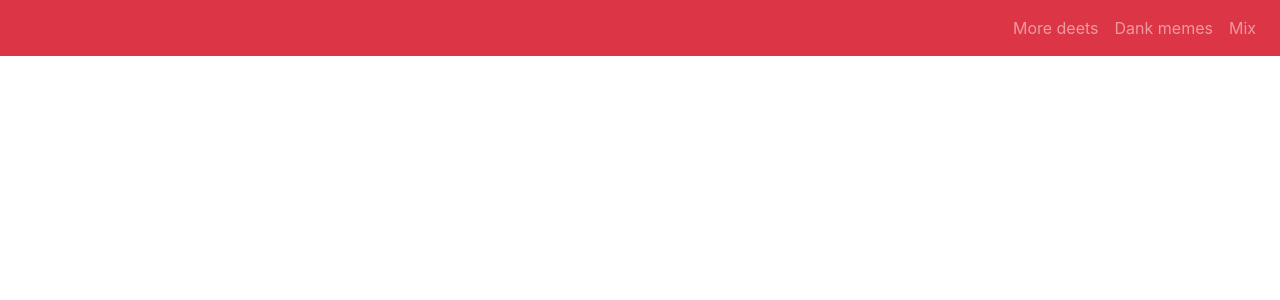
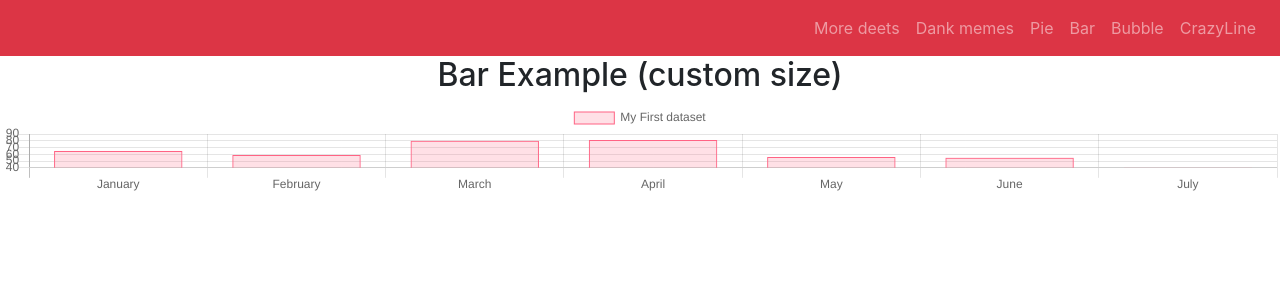
Before and after one commit to dhruvinparikh/react-data-visualization, a React (Create React App) app: page /bar in a window 1280 px wide. Shown: the top 300 px of the page. Built offline with nearby package versions, Linux system fonts and the light colour scheme.

Commit message:
add bar bubble crazyline pie

```diff
--- a/package.json
+++ b/package.json
@@ -11,6 +11,7 @@
     "bootstrap": "^4.5.0",
     "chart.js": "^2.9.3",
     "granim": "^2.0.0",
+    "rcolor": "^2.0.2",
     "react": "^16.13.1",
     "react-bootstrap": "^1.2.2",
     "react-chartjs-2": "^2.9.0",
--- a/src/App.js
+++ b/src/App.js
@@ -6,6 +6,9 @@ import Navbar from "./component/Navbar";
 // import Pricing from "./component/Pricing";
 import MoreDeets from "./component/MoreDeets";
 import Pie from "./component/pie";
+import Bar from "./component/bar";
+import Bubble from "./component/bubble";
+import CrazyLine from "./component/crazyLine";
 // import Features from "./component/Features";
 import {
   BrowserRouter as Router,
@@ -35,8 +38,17 @@ const NavBar = () => {
           <Route path="/Dankmemes" component={DankMemes}>
             <DankMemes />
           </Route>
-          <Route path="/mix" component={Pie}>
+          <Route path="/pie" component={Pie}>
             <Pie />
+          </Route>
+          <Route path="/bar" component={Bar}>
+            <Bar />
+          </Route>
+          <Route path="/bubble" component={Bubble}>
+            <Bubble />
+          </Route>
+          <Route path="/crazyline" component={CrazyLine}>
+            <CrazyLine />
           </Route>
         </Switch>
       </Router>
--- a/src/component/Navbar.js
+++ b/src/component/Navbar.js
@@ -41,9 +41,24 @@ const NavBar = () => {
                 Dank memes
               </ReactBootStrap.Nav.Link>
             </Link>
-            <Link to="/mix">
-              <ReactBootStrap.Nav.Link eventKey={2} href="#mix">
-                Mix
+            <Link to="/pie">
+              <ReactBootStrap.Nav.Link eventKey={3} href="#pie">
+                Pie
+              </ReactBootStrap.Nav.Link>
+            </Link>
+            <Link to="/bar">
+              <ReactBootStrap.Nav.Link eventKey={4} href="#bar">
+                Bar
+              </ReactBootStrap.Nav.Link>
+            </Link>
+            <Link to="/bubble">
+              <ReactBootStrap.Nav.Link eventKey={4} href="#bubble">
+                Bubble
+              </ReactBootStrap.Nav.Link>
+            </Link>
+            <Link to="/crazyLine">
+              <ReactBootStrap.Nav.Link eventKey={5} href="#crazyline">
+                CrazyLine
               </ReactBootStrap.Nav.Link>
             </Link>
           </ReactBootStrap.Nav>
--- /dev/null
+++ b/src/component/bar.js
@@ -0,0 +1,35 @@
+import React from "react";
+import { Bar } from "react-chartjs-2";
+
+const data = {
+  labels: ["January", "February", "March", "April", "May", "June", "July"],
+  datasets: [
+    {
+      label: "My First dataset",
+      backgroundColor: "rgba(255,99,132,0.2)",
+      borderColor: "rgba(255,99,132,1)",
+      borderWidth: 1,
+      hoverBackgroundColor: "rgba(255,99,132,0.4)",
+      hoverBorderColor: "rgba(255,99,132,1)",
+      data: [65, 59, 80, 81, 56, 55, 40],
+    },
+  ],
+};
+
+function BarComponent() {
+  return (
+    <div>
+      <h2>Bar Example (custom size)</h2>
+      <Bar
+        data={data}
+        width={100}
+        height={50}
+        options={{
+          maintainAspectRatio: false,
+        }}
+      />
+    </div>
+  );
+}
+
+export default BarComponent;
--- /dev/null
+++ b/src/component/bubble.js
@@ -0,0 +1,39 @@
+import React from 'react';
+import {Bubble} from 'react-chartjs-2';
+
+const data = {
+  labels: ['January'],
+  datasets: [
+    {
+      label: 'My First dataset',
+      fill: false,
+      lineTension: 0.1,
+      backgroundColor: 'rgba(75,192,192,0.4)',
+      borderColor: 'rgba(75,192,192,1)',
+      borderCapStyle: 'butt',
+      borderDash: [],
+      borderDashOffset: 0.0,
+      borderJoinStyle: 'miter',
+      pointBorderColor: 'rgba(75,192,192,1)',
+      pointBackgroundColor: '#fff',
+      pointBorderWidth: 1,
+      pointHoverRadius: 5,
+      pointHoverBackgroundColor: 'rgba(75,192,192,1)',
+      pointHoverBorderColor: 'rgba(220,220,220,1)',
+      pointHoverBorderWidth: 2,
+      pointRadius: 1,
+      pointHitRadius: 10,
+      data: [{x:10,y:20,r:5}]
+    }
+  ]
+};
+
+function BubbleComponent(){
+    return (
+      <div>
+        <h2>Bubble Example</h2>
+        <Bubble data={data} />
+      </div>
+    );
+};
+export default BubbleComponent;
--- /dev/null
+++ b/src/component/crazyLine.js
@@ -0,0 +1,111 @@
+import React from "react";
+import { Bar } from "react-chartjs-2";
+import color from "rcolor";
+
+
+// https://overreacted.io/making-setinterval-declarative-with-react-hooks/
+function useInterval(callback, delay) {
+  const savedCallback = React.useRef();
+
+  React.useEffect(() => {
+    savedCallback.current = callback;
+  });
+
+  React.useEffect(() => {
+    function tick() {
+      savedCallback.current();
+    }
+
+    let id = setInterval(tick, delay);
+    return () => clearInterval(id);
+  }, [delay]);
+}
+
+function Graph() {
+  const initialState = {
+    labels: ["January", "February", "March", "April", "May", "June", "July"],
+    datasets: [
+      {
+        label: "My First dataset",
+        backgroundColor: "rgba(255,99,132,0.2)",
+        borderColor: "rgba(255,99,132,1)",
+        borderWidth: 1,
+        hoverBackgroundColor: "rgba(255,99,132,0.4)",
+        hoverBorderColor: "rgba(255,99,132,1)",
+        data: [65, 59, 80, 81, 56, 55, 40],
+      },
+    ],
+  };
+
+  const [barData, setBarData] = React.useState(initialState);
+
+  useInterval(() => {
+    var oldDataSet = barData.datasets[0];
+    var newData = [];
+
+    for (var x = 0; x < barData.labels.length; x++) {
+      newData.push(Math.floor(Math.random() * 100));
+    }
+
+    var newDataSet = {
+      ...oldDataSet,
+    };
+
+    newDataSet.data = newData;
+    newDataSet.backgroundColor = color();
+    newDataSet.borderColor = color();
+    newDataSet.hoverBackgroundColor = color();
+    newDataSet.hoverBorderColor = color();
+
+    var newState = {
+      ...initialState,
+      datasets: [newDataSet],
+    };
+    setBarData(newState);
+  }, 5000);
+  // componentWillMount(){
+  // 	this.setState(initialState);
+  // },
+  // componentDidMount(){
+
+  // 	var _this = this;
+
+  // 	setInterval(function(){
+  // 		var oldDataSet = _this.state.datasets[0];
+  // 		var newData = [];
+
+  // 		for(var x=0; x< _this.state.labels.length; x++){
+  // 			newData.push(Math.floor(Math.random() * 100));
+  // 		}
+
+  // 		var newDataSet = {
+  // 			...oldDataSet
+  // 		};
+
+  // 		newDataSet.data = newData;
+  // 		newDataSet.backgroundColor = color();
+  // 		newDataSet.borderColor = color();
+  // 		newDataSet.hoverBackgroundColor = color();
+  // 		newDataSet.hoverBorderColor = color();
+
+  // 		var newState = {
+  // 			...initialState,
+  // 			datasets: [newDataSet]
+  // 		};
+
+  // 		_this.setState(newState);
+  // 	}, 5000);
+  // },
+  return <Bar data={barData} />;
+}
+
+function RandomGraph() {
+  return (
+    <div>
+      <h2>You can even make crazy graphs like this!</h2>
+      <Graph />
+    </div>
+  );
+}
+
+export default RandomGraph;
--- a/src/component/pie.js
+++ b/src/component/pie.js
@@ -12,8 +12,7 @@ const data = {
   ],
 };
 
-export default class extends React.Component {
-  render() {
+function PieComponent() {
   return (
     <div>
       <h2>Pie Example</h2>
@@ -21,4 +20,5 @@ export default class extends React.Component {
     </div>
   );
 }
-}
+
+export default PieComponent;
```
Lines whose indentation alone changed are shown as unchanged.
